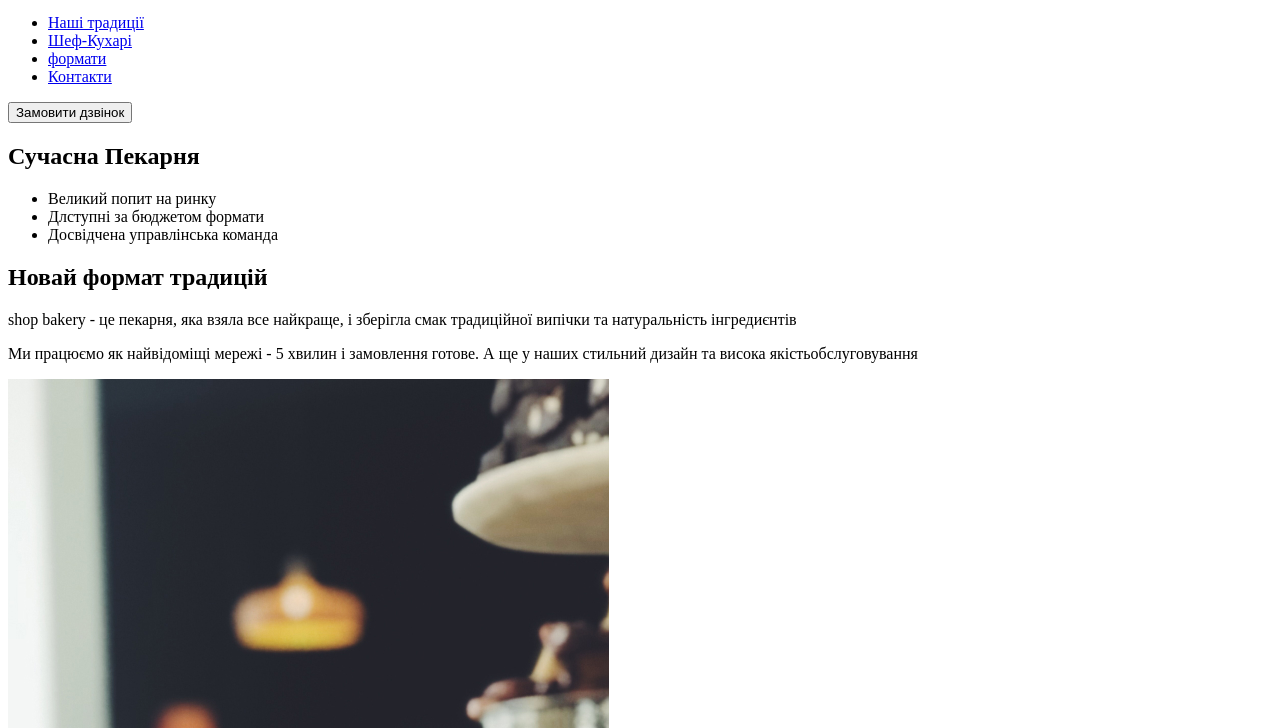
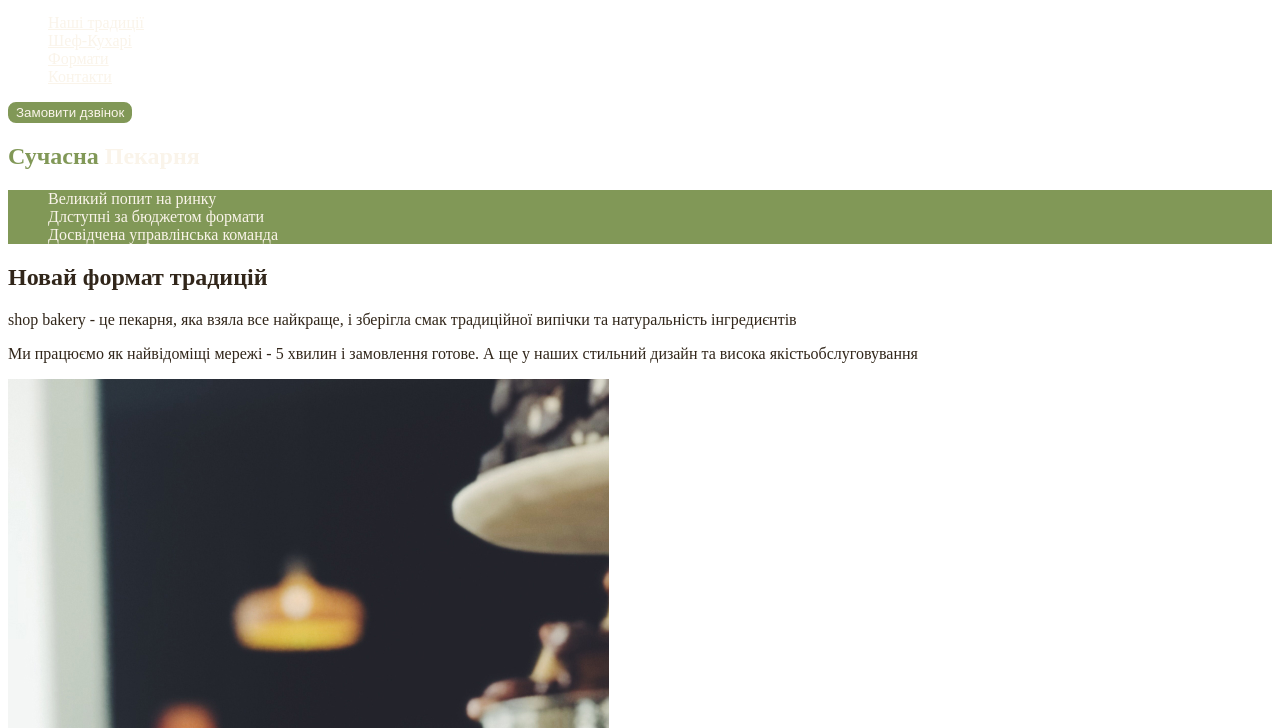
Before and after one commit to MykhailoYer/genius-test, a plain HTML site: page index.html in a window 1280 px wide. Shown: the part 72-800 px from the top of the page. Drawn offline with Linux system fonts and the light colour scheme.

Commit message:
Add styles.css and css variables

```diff
--- /dev/null
+++ b/css/styles.css
@@ -0,0 +1,57 @@
+:root {
+  --color-primary-dark: #31261a;
+  --color-primary-light: #faf4ea;
+  --color-brand-light: #819857;
+  --color-brand-dark: #465929;
+}
+
+/* Base */
+body {
+  color: var(--color-primary-dark);
+}
+
+ul {
+  list-style-type: none;
+}
+
+/* Button */
+.button {
+  color: var(--color-primary-light);
+  background-color: var(--color-brand-light);
+  border: 2px solid var(--color-brand-light);
+  border-radius: 8px;
+  cursor: pointer;
+}
+
+.button:hover {
+  color: var(--color-brand-dark);
+  background-color: transparent;
+}
+
+/* Link */
+.link {
+  color: var(--color-primary-light);
+}
+
+.link:hover {
+  color: var(--color-brand-light);
+}
+
+/* Hero section */
+.hero-title {
+  color: var(--color-primary-light);
+}
+
+.hero-title .accent {
+  color: var(--color-brand-light);
+}
+
+/* Advantage section */
+.advantages-list {
+  color: var(--color-primary-light);
+  background-color: var(--color-brand-light);
+}
+
+.section-title .accent {
+  color: var(--color-brand-dark);
+}
--- a/index.html
+++ b/index.html
@@ -4,6 +4,7 @@
     <meta charset="UTF-8" />
     <meta name="viewport" content="width=device-width, initial-scale=1.0" />
     <title>Сучасна Пекарня</title>
+    <link rel="stylesheet" href="./css/styles.css" />
   </head>
   <body>
     <header>
@@ -12,27 +13,27 @@
           <img src="./images/logo-bakery.svg" alt="Логотип Сучасної пекарні"
         /></a>
         <ul>
-          <li><a href="#traditions-section">Наші традиції</a></li>
-          <li><a href="#cookers-section">Шеф-Кухарі</a></li>
-          <li><a href="#formats-section">формати</a></li>
-          <li><a href="#contact-section">Контакти</a></li>
+          <li><a class="link" href="#traditions-section">Наші традиції</a></li>
+          <li><a class="link" href="#cookers-section">Шеф-Кухарі</a></li>
+          <li><a class="link" href="#formats-section">Формати</a></li>
+          <li><a class="link" href="#contact-section">Контакти</a></li>
         </ul>
       </nav>
-      <button type="button">Замовити дзвінок</button>
+      <button class="button">Замовити дзвінок</button>
     </header>
     <main>
       <section>
         <!--секція 1-->
-        <h1>Сучасна Пекарня</h1>
+        <h1 class="hero-title"><span class="accent">Сучасна</span> Пекарня</h1>
       </section>
       <section id="traditions-section">
         <!--секція 2-->
-        <ul>
+        <ul class="advantages-list">
           <li>Великий попит на ринку</li>
           <li>Длступні за бюджетом формати</li>
           <li>Досвідчена управлінська команда</li>
         </ul>
-        <h2>Новай формат традицій</h2>
+        <h2 class="section-title">Новай формат традицій</h2>
         <p>
           <span>shop bakery</span> - це пекарня, яка взяла все найкраще, і
           зберігла смак традиційної випічки та натуральність інгредиєнтів
@@ -46,7 +47,9 @@
       </section>
       <section id="cookers-section">
         <!--секція 3-->
-        <h2>Наші Найкращі Шеф-Кухарі</h2>
+        <h2 class="section-title">
+          Наші Найкращі <span class="accent">Шеф-Кухарі</span>
+        </h2>
         <ul>
           <li>
             <article>
@@ -71,7 +74,7 @@
       </section>
       <section id="formats-section">
         <!--секція 4-->
-        <h2>Формати</h2>
+        <h2 class="section-title">Формати</h2>
         <ul>
           <li>
             <article>
@@ -92,7 +95,7 @@
       </section>
       <section id="contact-section">
         <!--секція 5-->
-        <h2>Приєднуйся до мережі пекарень</h2>
+        <h2 class="section-title">Приєднуйся до мережі пекарень</h2>
         <iframe
           src="https://www.google.com/maps/embed?pb=!1m18!1m12!1m3!1d6043.309890100271!2d30.48921502754553!3d50.44298542696834!2m3!1f0!2f0!3f0!3m2!1i1024!2i768!4f13.1!3m3!1m2!1s0x40d4ce92c01fdf69%3A0x213d1204b8894442!2sibis!5e0!3m2!1sru!2sua!4v1699895441437!5m2!1sru!2sua"
           width="603"
```
Also changed, not shown: images/baker-man.jpg (added), images/baker-man@2x.jpg (added), images/bread-circle-words.png (added), images/decor-bread-large-mobile.png (added), images/decor-bread-large.png (added), images/decor-bread-small-mobile.png (added), images/decor-bread-small.png (added), images/footer-background.png (added), images/handlebar-format.jpg (added), images/hero-section-background.jpg (added), images/horseshoe-format.jpg (added), images/icons.svg (added), images/logo.svg (added), images/nastya-chef.jpg (added), 2 more files, 1 other file.
